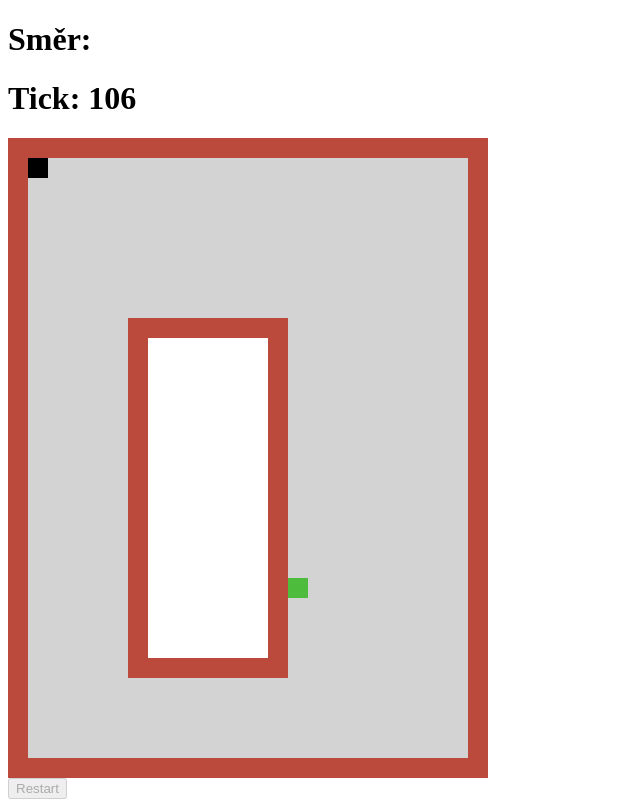
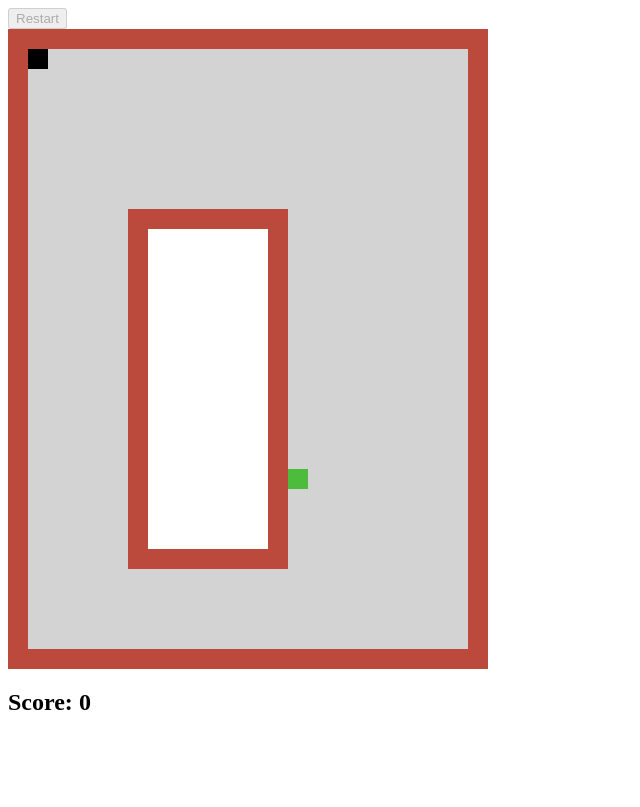
Before and after one commit to ondramastik/React-snake, a React (Create React App) app: page / in a window 1280 px wide. Shown: the whole page, without its empty margins (0-640 px from the left). Built offline with nearby package versions, Linux system fonts and the light colour scheme.

Commit message:
Refactored error handling, put game controls into separate component

```diff
--- a/src/components/game/Game.tsx
+++ b/src/components/game/Game.tsx
@@ -1,9 +1,10 @@
-import React, {FC, useCallback, useContext, useEffect, useState} from 'react';
+import React, {FC, useContext, useEffect, useState} from 'react';
 import GameView from "../../domain/GameView";
 import ISnakeService from "../../domain/service/SnakeService";
 import {SnakeServiceContext} from "../../context/SnakeServiceContext";
-import GameFieldPresenter from "./game-field/GameFieldPresenter";
 import {Direction} from "../../domain/Direction";
+import GamePresenter from "./GamePresenter";
+import GameControls from "./game-controls/GameControls";
 
 interface Props {
   gameSpeed: number
@@ -12,14 +13,10 @@ interface Props {
 const Game: FC<Props> = ({gameSpeed}) => {
   const [gameView, setGameView] = useState<GameView | undefined>()
 
-  const [running, setRunning] = useState(false)
-
-  const [error, setError] = useState(false)
-  const [errorCause, setErrorCause] = useState()
+  const [running, setRunning] = useState(true)
 
   const [tick, setTick] = useState(0)
-  const [currentDirection, setCurrentDirection] = useState<Direction>()
-  const [nextDirection, setNextDirection] = useState<Direction>()
+  const [direction, setDirection] = useState<Direction>()
 
   const snakeService: ISnakeService = useContext(SnakeServiceContext)
 
@@ -28,93 +25,30 @@ const Game: FC<Props> = ({gameSpeed}) => {
       .then(gameView => setGameView(gameView))
 
     setTick(0)
-    setError(false)
-    setErrorCause(undefined)
     setRunning(true)
-    setNextDirection(undefined)
-    setCurrentDirection(undefined)
+    setDirection(undefined)
   }
-
-  const isValidDirection = useCallback((prevDirection?: Direction, newDirection?: Direction) => {
-    switch (newDirection) {
-      case Direction.Left:
-        if(prevDirection === Direction.Right)
-          return false
-        break
-      case Direction.Top:
-        if(prevDirection === Direction.Down)
-          return false
-        break
-      case Direction.Right:
-        if(prevDirection === Direction.Left)
-          return false
-        break
-      case Direction.Down:
-        if(prevDirection === Direction.Top)
-          return false
-        break
-    }
-    return true
-  }, [])
-
-  useEffect(() => {
-    if (!error && !running) {
-      document.addEventListener('keydown', function (e) {
-        let newDirection: Direction | undefined = undefined
-        switch (e.code) {
-          case "ArrowLeft":
-            newDirection = Direction.Left
-            break;
-          case "ArrowUp":
-            newDirection = Direction.Top
-            break;
-          case "ArrowRight":
-            newDirection = Direction.Right
-            break;
-          case "ArrowDown":
-            newDirection = Direction.Down
-            break;
-        }
-
-        if(newDirection !== undefined) {
-          setNextDirection(newDirection)
-        }
-      })
-
-      setRunning(true)
-    }
-  }, [currentDirection, error, isValidDirection, running])
 
   useEffect(() => {
     if (running) {
       setTimeout(() => setTick(tick + 1), gameSpeed)
 
       snakeService
-        .tick(nextDirection)
+        .tick(direction)
         .then(gameView => setGameView(gameView))
-        .catch(reason => {
-          setErrorCause(reason.message)
+        .catch(() => {
           setRunning(false)
-          setError(true)
         })
-
-      setCurrentDirection(nextDirection)
     }
   }, [gameSpeed, running, snakeService, tick])
 
-  useEffect(() => {
-    if(!isValidDirection(currentDirection, nextDirection)) {
-      setNextDirection(currentDirection)
-    }
-  }, [currentDirection, isValidDirection, nextDirection])
-
 
   return <div id="game">
-    <h1>Směr: {currentDirection}</h1>
-    <h1>Tick: {tick}</h1>
-    {errorCause && <h1>Error: {errorCause}</h1>}
-    {gameView && <GameFieldPresenter gameField={gameView}/>}
-    <button onClick={() => restart()} disabled={running}>Restart</button>
+    <GameControls restart={() => restart()}
+                  onDirectionChange={direction => setDirection(direction)}
+                  lastDirection={direction}
+                  disabled={running}/>
+    {gameView && <GamePresenter gameView={gameView}/>}
   </div>
 }
 
--- /dev/null
+++ b/src/components/game/GamePresenter.tsx
@@ -0,0 +1,17 @@
+import React, {FC} from 'react';
+import GameView from "../../domain/GameView";
+import GameFieldPresenter from "./game-field/GameFieldPresenter";
+import GameDataPresenter from "./game-data/GameDataPresenter";
+
+interface Props {
+  gameView: GameView
+}
+
+const GamePresenter: FC<Props> = ({gameView}) =>
+  <div id="game-presenter">
+    <GameFieldPresenter gameView={gameView}/>
+    <GameDataPresenter gameView={gameView}/>
+  </div>
+
+
+export default GamePresenter
--- /dev/null
+++ b/src/components/game/game-controls/GameControls.tsx
@@ -0,0 +1,71 @@
+import React, {FC, useEffect, useState} from 'react';
+import {Direction} from "../../../domain/Direction";
+
+interface Props {
+  restart: () => void
+  onDirectionChange: (direction: Direction) => void
+  lastDirection?: Direction
+  disabled?: boolean
+}
+
+const GameControls: FC<Props> = ({restart, onDirectionChange, lastDirection, disabled}) => {
+  const [direction, setDirection] = useState<Direction>()
+
+  useEffect(() => {
+    document.addEventListener('keydown', function (e) {
+      let newDirection: Direction | undefined = undefined
+      switch (e.code) {
+        case "ArrowLeft":
+          newDirection = Direction.Left
+          break;
+        case "ArrowUp":
+          newDirection = Direction.Top
+          break;
+        case "ArrowRight":
+          newDirection = Direction.Right
+          break;
+        case "ArrowDown":
+          newDirection = Direction.Down
+          break;
+      }
+
+      if (newDirection !== undefined) {
+        setDirection(newDirection)
+      }
+    })
+  }, [setDirection])
+
+  useEffect(() => {
+    const isValidDirection = (prevDirection?: Direction, newDirection?: Direction) => {
+      switch (newDirection) {
+        case Direction.Left:
+          if(prevDirection === Direction.Right)
+            return false
+          break
+        case Direction.Top:
+          if(prevDirection === Direction.Down)
+            return false
+          break
+        case Direction.Right:
+          if(prevDirection === Direction.Left)
+            return false
+          break
+        case Direction.Down:
+          if(prevDirection === Direction.Top)
+            return false
+          break
+      }
+      return true
+    }
+
+    if(direction !== undefined && isValidDirection(lastDirection, direction)) {
+      onDirectionChange(direction)
+    }
+  }, [direction, lastDirection, onDirectionChange])
+
+  return <div id="game-controls">
+    <button onClick={() => restart()} disabled={disabled}>Restart</button>
+  </div>
+}
+
+export default GameControls
--- /dev/null
+++ b/src/components/game/game-data/GameDataPresenter.tsx
@@ -0,0 +1,17 @@
+import React, {FC} from 'react';
+import GameView from "../../../domain/GameView";
+
+interface Props {
+  gameView: GameView
+}
+
+const GameDataPresenter: FC<Props> = ({gameView}) =>
+  <div id="game-data-presenter">
+    <h2>Score: {gameView.snakeTiles.length - 1}</h2>
+    {gameView.errors.length > 0 && <ul>
+      {gameView.errors.map(error => <li>{error.message}</li>)}
+    </ul>}
+  </div>
+
+
+export default GameDataPresenter
--- a/src/components/game/game-field/GameFieldPresenter.tsx
+++ b/src/components/game/game-field/GameFieldPresenter.tsx
@@ -5,7 +5,7 @@ import Coordinates from "../../../domain/Coordinates";
 import {TileType} from "../../../domain/TileType";
 
 interface Props {
-  gameField: GameView
+  gameView: GameView
 }
 
 const resolveTile = (gameField: GameView, pos: Coordinates) => {
@@ -18,12 +18,12 @@ const resolveTile = (gameField: GameView, pos: Coordinates) => {
   return gameField.tiles[pos.X][pos.Y]
 }
 
-const GameFieldPresenter: FC<Props> = ({gameField}) => {
+const GameFieldPresenter: FC<Props> = ({gameView}) => {
   return <div id="game-field-presenter">
-    {gameField.tiles.map(
+    {gameView.tiles.map(
       (row, x) => <React.Fragment>
         {row.map((tile, y) => <div
-          className={`tile tile-${resolveTile(gameField, {X: x, Y: y})}`} key={`${x}-${y}`}/>)}
+          className={`tile tile-${resolveTile(gameView, {X: x, Y: y})}`} key={`${x}-${y}`}/>)}
         <div/>
       </React.Fragment>)}
   </div>
--- a/src/domain/GameView.ts
+++ b/src/domain/GameView.ts
@@ -5,4 +5,5 @@ export default interface GameView {
   tiles: TileType[][]
   snakeTiles: Coordinates[]
   foodLocation: Coordinates
+  errors: Error[]
 }
--- a/src/service/SnakeService.ts
+++ b/src/service/SnakeService.ts
@@ -15,30 +15,36 @@ export default class SnakeService implements ISnakeService {
 
   private lastDirection: Direction
 
+  private errors: Error[]
+
   constructor(map: GameMap, lastDirection: Direction) {
     this.map = map
-    this.foodLocation = SnakeService.generateFoodLocation(map.tiles)
     this.snakeTiles = [{...map.startLocation}]
+    this.foodLocation = SnakeService.generateFoodLocation(map.tiles, this.snakeTiles)
     this.lastDirection = lastDirection
+    this.errors = []
   }
 
   tick(direction?: Direction): Promise<GameView> {
     return new Promise<GameView>((resolve, reject) => {
-      try {
-        if(direction !== undefined) {
-          resolve(this.handleTick(direction))
-        } else {
-          resolve(this.getGameView())
-        }
-      } catch (e) {
-        reject(e)
+      if(this.errors?.length > 0) reject(this.errors)
+
+      if (direction !== undefined) {
+        const gameView = this.handleTick(direction)
+
+        if(gameView.errors?.length < 1) {
+          resolve(gameView)
+        } else reject(gameView.errors)
+      } else {
+        resolve(this.getGameView())
       }
     })
   }
 
   reset(): Promise<GameView> {
     this.snakeTiles = [{...this.map.startLocation}]
-    this.foodLocation = SnakeService.generateFoodLocation(this.map.tiles)
+    this.foodLocation = SnakeService.generateFoodLocation(this.map.tiles, this.snakeTiles)
+    this.errors = []
 
     return Promise.resolve(this.getGameView())
   }
@@ -62,13 +68,15 @@ export default class SnakeService implements ISnakeService {
         break;
     }
 
-    this.validate(newPos)
+    this.errors.push(...this.validate(newPos))
 
-    this.snakeTiles.push(newPos)
+    if(this.errors.length < 1) {
+      this.snakeTiles.push(newPos)
 
-    if (this.foodLocation.X === newPos.X && this.foodLocation.Y === newPos.Y) {
-      this.foodLocation = SnakeService.generateFoodLocation(this.map.tiles)
-    } else this.snakeTiles.shift()
+      if (this.foodLocation.X === newPos.X && this.foodLocation.Y === newPos.Y) {
+        this.foodLocation = SnakeService.generateFoodLocation(this.map.tiles, this.snakeTiles)
+      } else this.snakeTiles.shift()
+    }
 
 
     return this.getGameView()
@@ -78,23 +86,28 @@ export default class SnakeService implements ISnakeService {
     return {
       tiles: this.map.tiles,
       snakeTiles: this.snakeTiles,
-      foodLocation: this.foodLocation
+      foodLocation: this.foodLocation,
+      errors: this.errors
     }
   }
 
-  private validate(newPos: Coordinates): void {
-    if (!this.map.tiles[newPos.X][newPos.Y]) {
-      throw Error("Player out of field")
+  private validate(newPos: Coordinates): Error[] {
+    const errors = []
+
+    if (this.map.tiles[newPos.X][newPos.Y] === undefined) {
+      errors.push(Error("Player out of field"))
     }
-    if (![TileType.Floor, TileType.Food].includes(this.map.tiles[newPos.X][newPos.Y])) {
-      throw Error("Player crashed")
+    if (![TileType.Floor, TileType.Food, TileType.Snake].includes(this.map.tiles[newPos.X][newPos.Y])) {
+      errors.push(Error("Player crashed"))
     }
     if (this.snakeTiles.filter(snakeLoc => snakeLoc.X === newPos.X && snakeLoc.Y === newPos.Y).length > 0) {
-      throw Error("The player ate himself")
+      errors.push(Error("The player ate himself"))
     }
+
+    return errors
   }
 
-  private static generateFoodLocation(tiles: TileType[][]): Coordinates {
+  private static generateFoodLocation(tiles: TileType[][], snakeTiles: Coordinates[]): Coordinates {
     let x: number = -1
 
     while (true) {
@@ -111,7 +124,7 @@ export default class SnakeService implements ISnakeService {
     while (true) {
       let tmp = SnakeService.randomIndex(tiles[x].length)
       console.log(tiles[x][tmp])
-      if (tiles[x][tmp] !== undefined && tiles[x][tmp] === TileType.Floor) {
+      if (tiles[x][tmp] !== undefined && snakeTiles.filter(pos => pos.X === x && pos.Y === tmp).length < 1 && tiles[x][tmp] === TileType.Floor) {
         y = tmp
         break;
       }
--- a/src/service/mock/MockedSnakeService.ts
+++ b/src/service/mock/MockedSnakeService.ts
@@ -6,11 +6,11 @@ import {Direction} from "../../domain/Direction";
 export default class MockedSnakeService implements ISnakeService {
 
   tick(direction?: Direction): Promise<GameView> {
-    return Promise.resolve({tiles: [], snakeTiles: [], foodLocation: {X: 1, Y: 1}},)
+    return Promise.resolve({tiles: [], snakeTiles: [], foodLocation: {X: 1, Y: 1}, errors: []},)
   }
 
   reset(): Promise<GameView> {
-    return Promise.resolve({tiles: [], snakeTiles: [], foodLocation: {X: 1, Y: 1}},)
+    return Promise.resolve({tiles: [], snakeTiles: [], foodLocation: {X: 1, Y: 1}, errors: []},)
   }
 
 }
```
